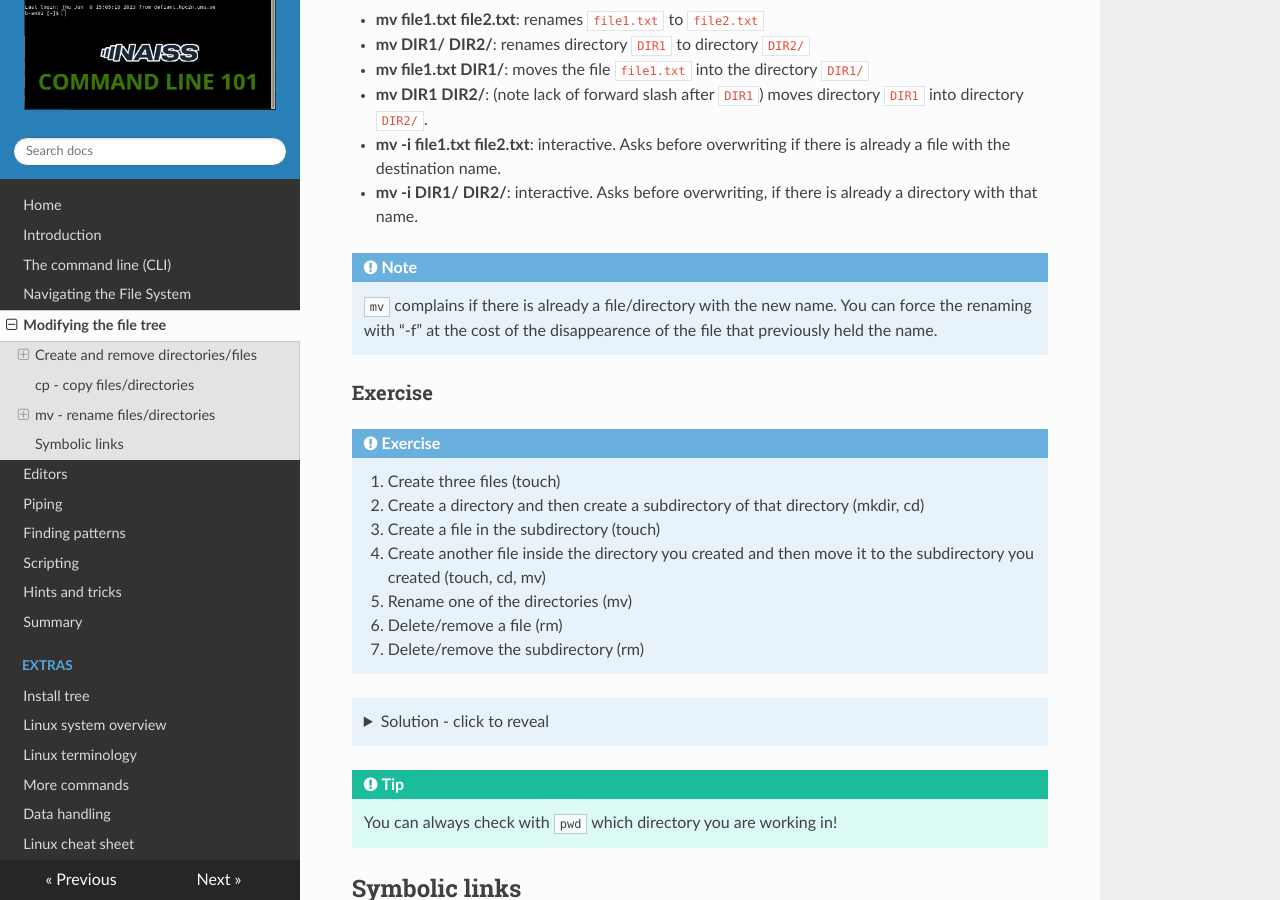
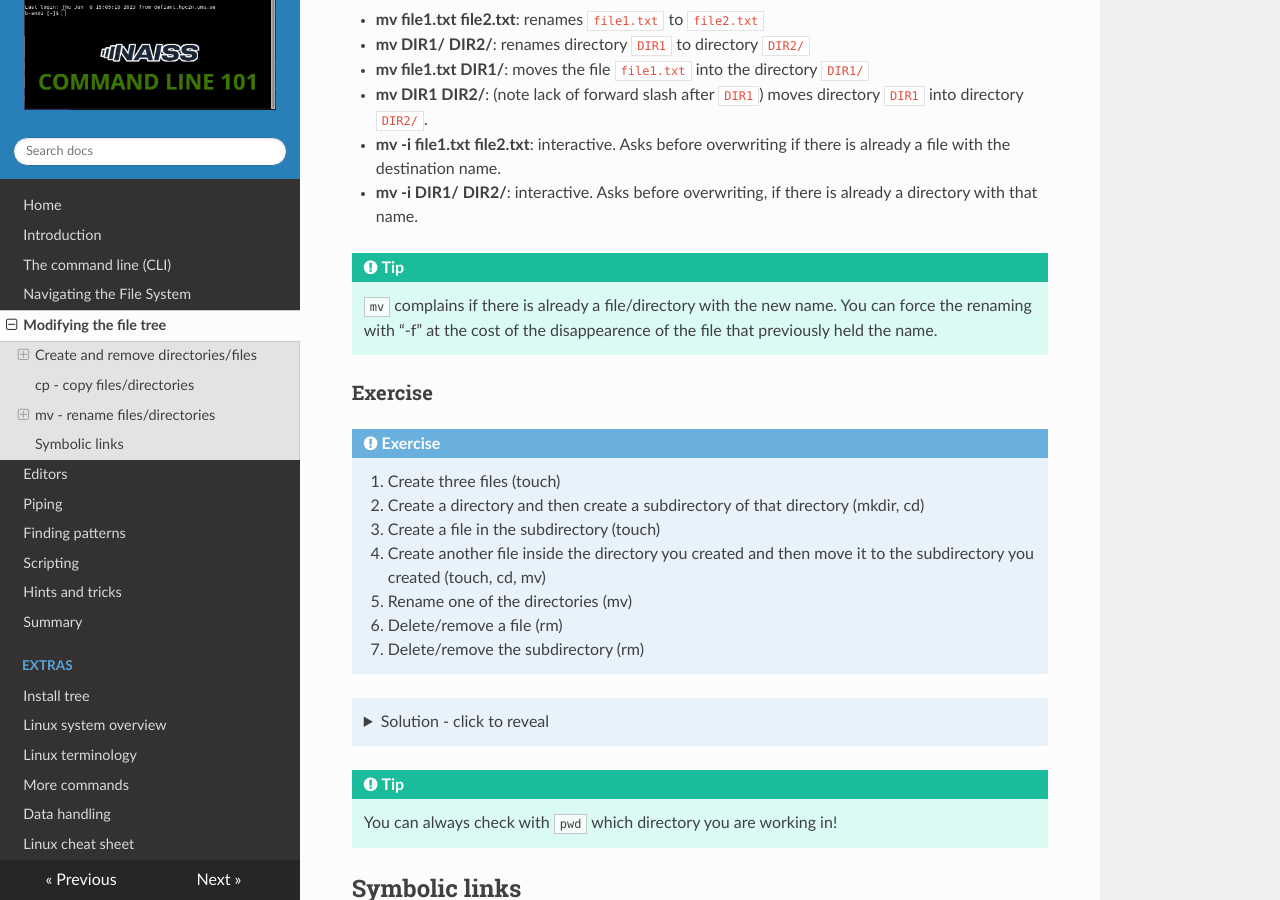
Before and after one commit to hpc2n/linux-command-line-101, an MkDocs documentation site: the page built from docs/modify.md, in a window 1280 px wide and 900 px high, scrolled down 5173 px. Built offline with MkDocs 1.6.1, drawn with Linux system fonts in a browser that asks for light colours; nearby versions of some CDN libraries.

Commit message:
Update modify.md
making admonitions more consistent internally and with recommended usage

````diff
--- a/docs/modify.md
+++ b/docs/modify.md
@@ -26,7 +26,7 @@
     - You can also add "-f". This means ignore nonexistent files and arguments, and never prompt.
     - You can add the option "-i". This means it will prompt before every removal.
 
-!!! note "Examples: creating and removing directories"
+!!! example "Examples: creating and removing directories"
 
     Create a directory called ``mynewdir``
 
@@ -62,7 +62,7 @@
 
     Be **extra** careful using ``rm`` with glob patterns (see [Wild Cards under The File System](../filesystem/#wild__cards) )! It is strongly recommended that you always test a pattern with ``ls`` and check that the output is what you expect before using ``rm`` on that pattern.
 
-!!! note "Examples"
+!!! example "Examples"
 
     Create a file called ``file.txt``
 
@@ -90,7 +90,7 @@
 - **rm FILE**: remove the file with the name FILE
 - The command <code>pwd</code> tells you the current directory path.
 
-!!! Example "Creating directories, changing directories, removing directory and file, removing files by pattern"
+!!! example "Creating directories, changing directories, removing directory and file, removing files by pattern"
 
     This example will test some of the things we just learned, as well as the command ``cd`` and glob patterns from the previous section.
 
@@ -193,13 +193,13 @@
 - **mv -i file1.txt file2.txt**: interactive. Asks before overwriting if there is already a file with the destination name.
 - **mv -i DIR1/ DIR2/**: interactive. Asks before overwriting, if there is already a directory with that name.
 
-!!! Note
+!!! tip
 
     <code>mv</code> complains if there is already a file/directory with the new name. You can force the renaming with "-f" at the cost of the disappearence of the file that previously held the name.
 
 ### Exercise
 
-!!! Exercise "Exercise"
+!!! example "Exercise"
 
     1. Create three files (touch)
     2. Create a directory and then create a subdirectory of that directory (mkdir, cd)
@@ -273,7 +273,7 @@
 ```
 </div>
 
-!!! note "Example (on Tetralith)"
+!!! example "Example (on Tetralith)"
 
     ```bash
     ln -s /proj/linux-intro/users/MYUSERNAME $HOME/myproj
@@ -288,7 +288,7 @@
     drwxrwxr-x 4 x_birbr x_birbr 4096 Sep 11 11:43 mytestdir
     ```
 
-!!! note "Keypoints"
+!!! summary
 
     - You can create a directory named DIR with ``mkdir DIR``
     - You can remove a directory named DIR with ``rm -r DIR``
````
